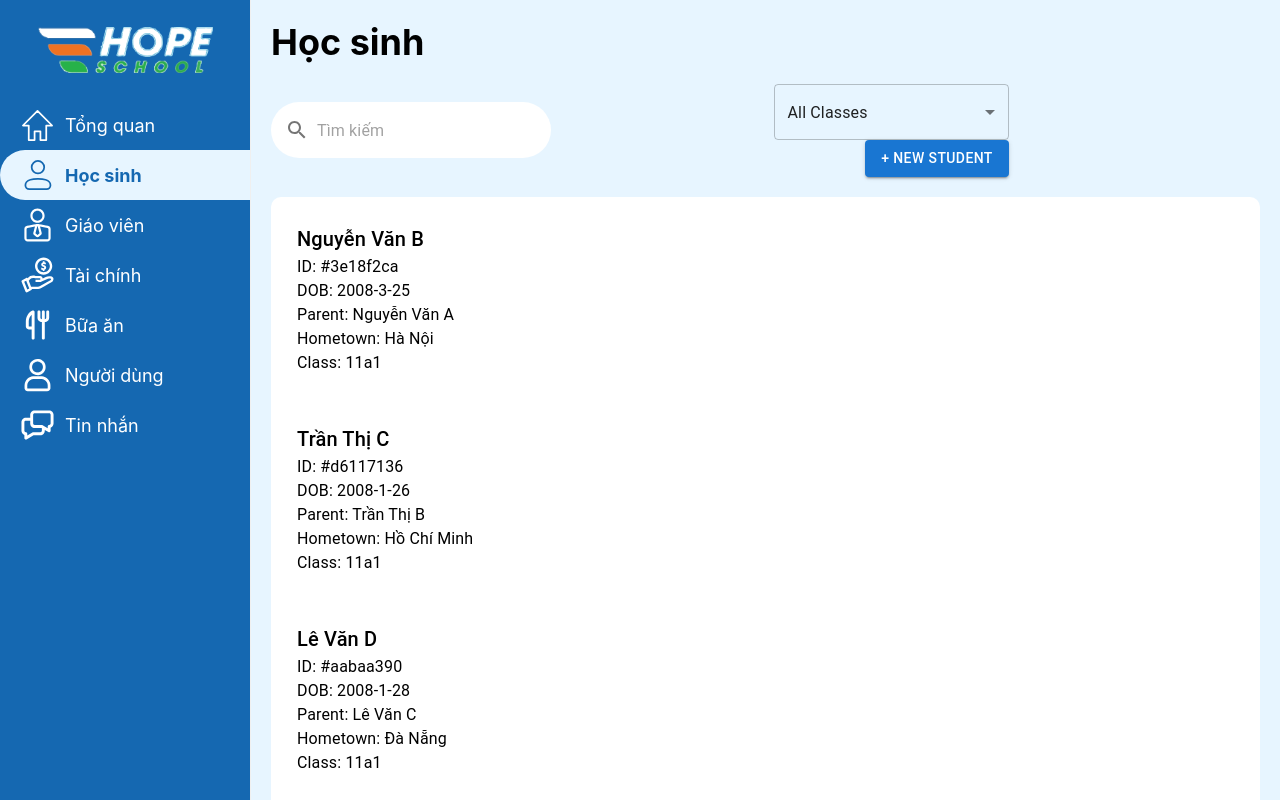
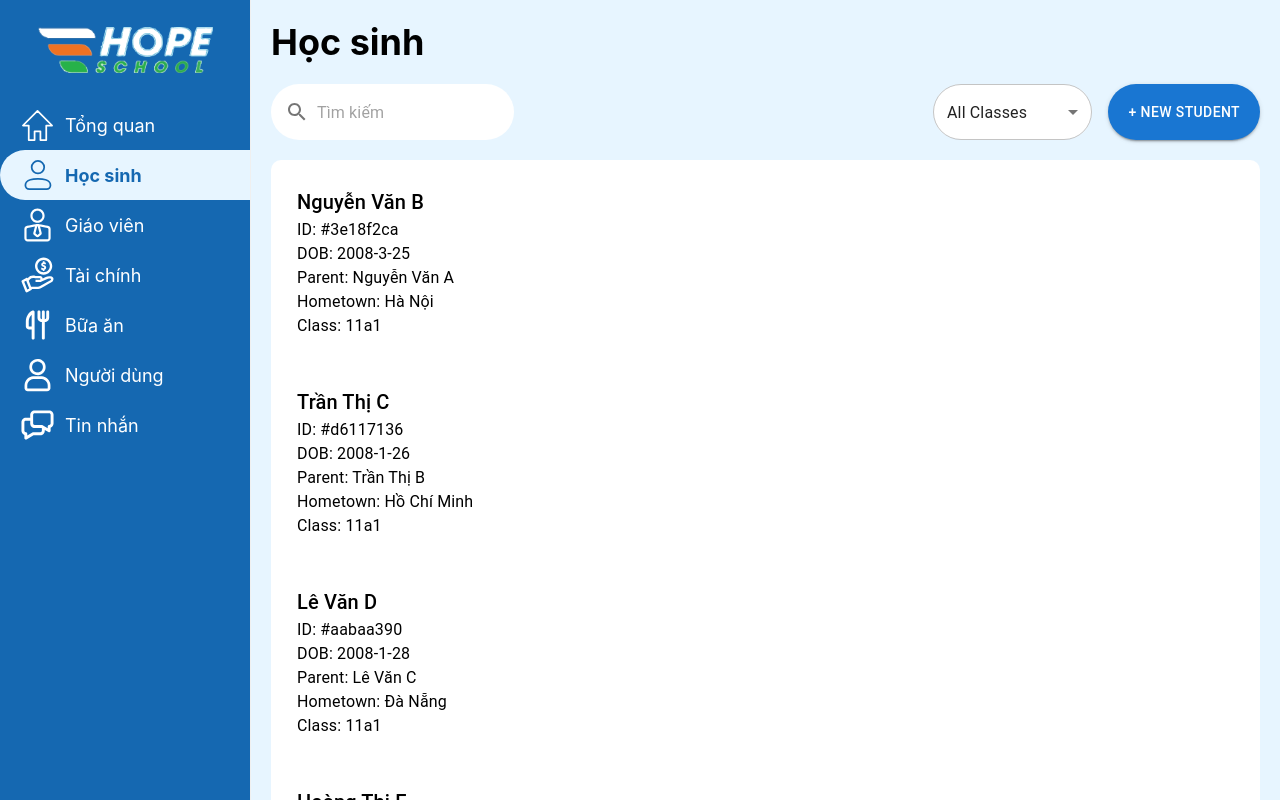
Before and after one commit to TalJa1/web-huybao, a React (Create React App) app: page /students in a window 1280 px wide. Built offline with nearby package versions, Linux system fonts and the light colour scheme.

Commit message:
Refactor StudentPage layout and styles for improved UI consistency

```diff
--- a/src/views/StudentPage.tsx
+++ b/src/views/StudentPage.tsx
@@ -99,6 +99,7 @@ const Main: React.FC = () => {
               },
             }}
             sx={{
+              width: "50%",
               backgroundColor: "white",
               borderRadius: "30px",
               "& .MuiOutlinedInput-root": {
@@ -115,13 +116,19 @@ const Main: React.FC = () => {
             }}
           />
         </Grid>
-        <Grid size={6}>
-          <Grid size={6}>
+        <Grid size={6} container>
+          <Grid size={8} display="flex" justifyContent="flex-end">
             <Select
               fullWidth
               value={selectedClass}
               onChange={handleClassChange}
               displayEmpty
+              sx={{
+                width: "50%",
+                backgroundColor: "white",
+                borderRadius: "30px",
+                borderColor: "#1568B1",
+              }}
             >
               <MenuItem value="All">All Classes</MenuItem>
               {Array.from(
@@ -133,8 +140,13 @@ const Main: React.FC = () => {
               ))}
             </Select>
           </Grid>
-          <Grid size={6} display="flex" justifyContent="flex-end">
-            <Button variant="contained" color="primary">
+          <Grid size={4} display="flex" justifyContent="flex-end">
+            <Button
+              fullWidth
+              variant="contained"
+              color="primary"
+              sx={{ borderRadius: "40px" }}
+            >
               + New Student
             </Button>
           </Grid>
```
